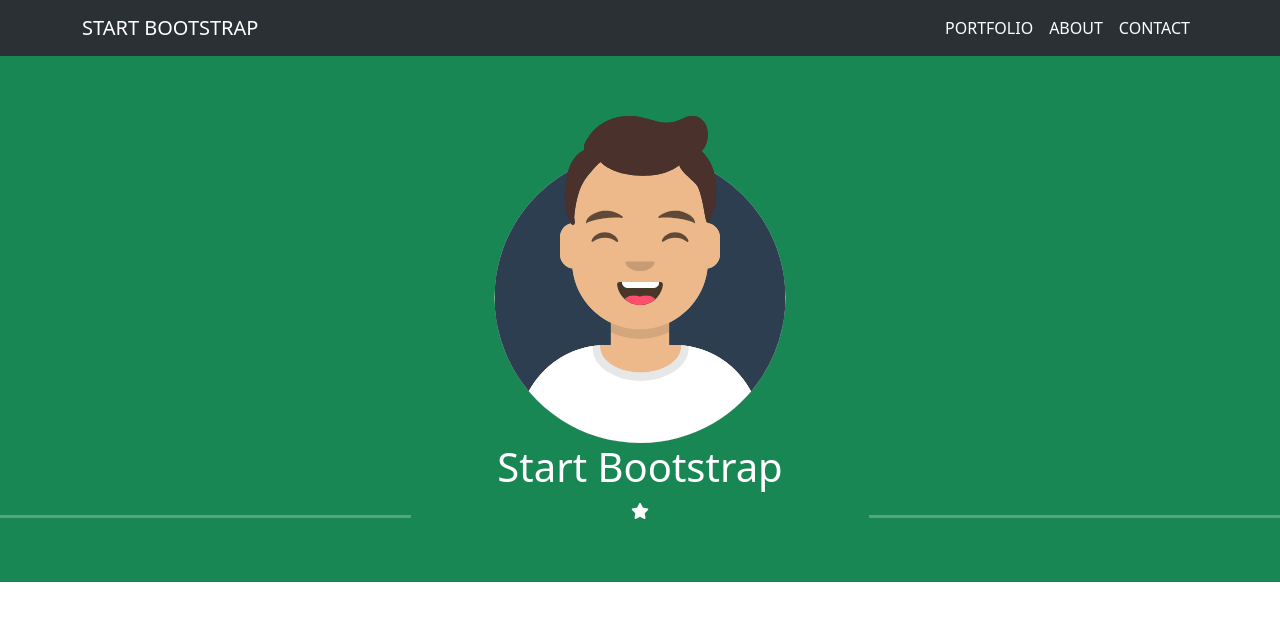
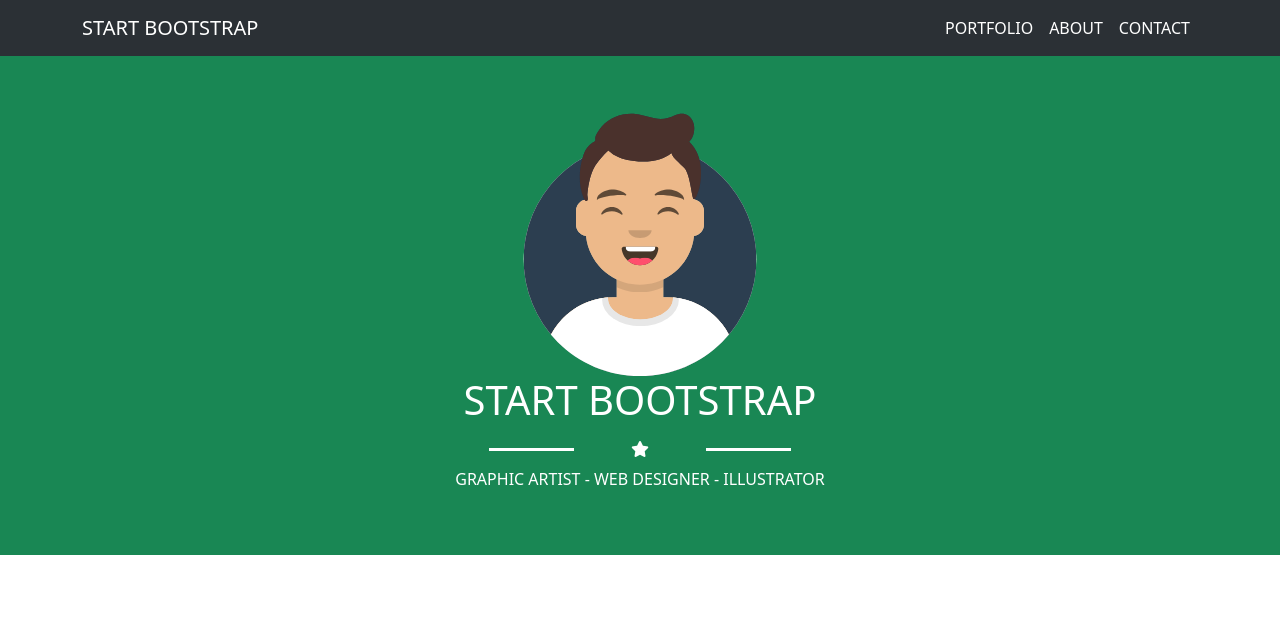
Before and after one commit to AlexandruConstantinBurlacu/html-css-bootstrap-freelancer, a plain HTML site: page index.html in a window 1280 px wide. Drawn offline with nearby package versions, Linux system fonts and the light colour scheme.

Commit message:
correzioni main

```diff
--- a/index.html
+++ b/index.html
@@ -42,25 +42,29 @@
 
         <!-- inizio sezione main -->
 
-        <div class="main bg-success text-white text-center py-5">
+        <div class="main bg-success text-white text-center py-5 text-uppercase">
 
             <img src="bootstrap_freelancer/bootstrap_freelancer/img/avatar.svg" alt="avatar">
 
             <h1>Start Bootstrap</h1>
 
-            <div class="row">
-                <div class="col">
-                    <hr class="border-3">
+            <div class="row d-flex justify-content-center align-items-center">
+                <div class="col-1">
+                    <hr class="border-3 opacity-100">
                 </div>
 
-                <div class="col">
+                <div class="col-1">
                     <i class="fa-solid fa-star"></i>
                 </div>
 
-                <div class="col">
-                    <hr class="border-3">
+                <div class="col-1">
+                    <hr class="border-3 opacity-100">
                 </div>
             </div>
+
+            <p>
+                Graphic Artist - Web Designer - Illustrator
+            </p>
         </div>
 
 
--- a/style.css
+++ b/style.css
@@ -1,3 +1,3 @@
 .main img {
-    width: 25%;
+    width: 20%;
 }
```
